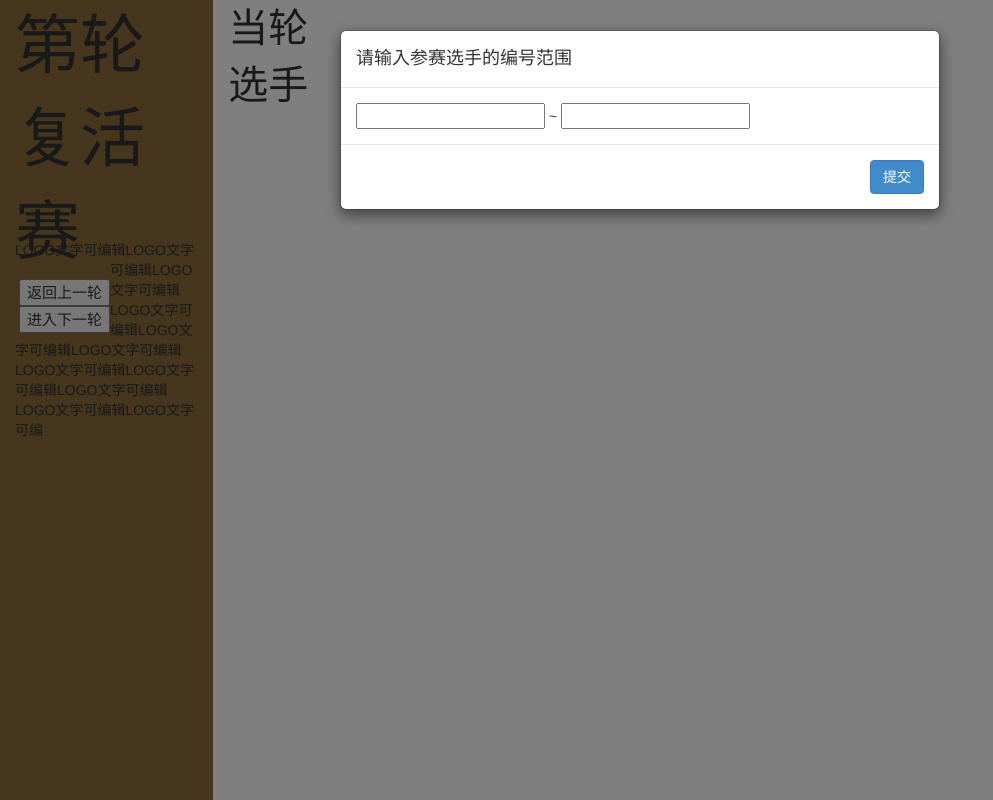
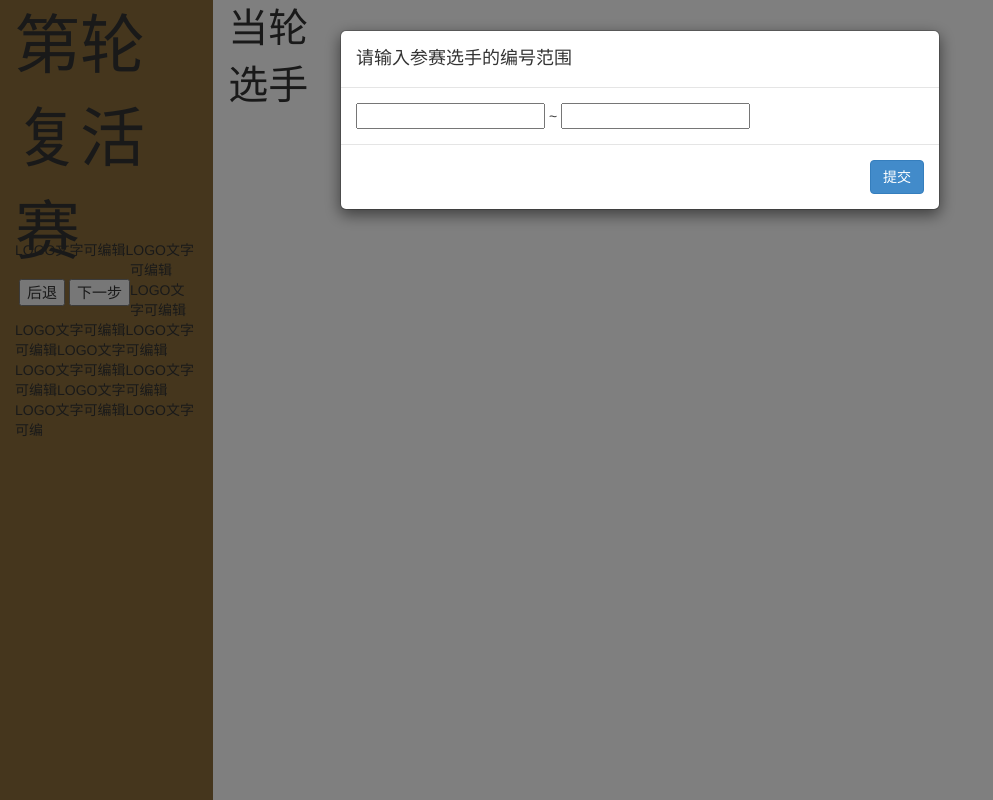
Before and after one commit to netbeen/QJM-draw-system, a plain HTML site: page index.html in a window 1280 px wide. Shown: the whole page, without its empty margins (0-993 px from the left). Drawn offline with Linux system fonts and the light colour scheme.

Commit message:
下一步，后退

```diff
--- a/index.html
+++ b/index.html
@@ -16,8 +16,8 @@
         <div class="col-lg-2 sidebar">
             <div class="overview">第<span id="round-count"></span>轮
                 <div id="isLosersBracket-tip">复活赛</div>
-                <button class="overview-button" id="back-button">返回上一轮</button>
-                <button class="overview-button" id="next-button">进入下一轮</button>
+                <button class="overview-button" id="back-button">后退</button>
+                <button class="overview-button" id="next-button">下一步</button>
             </div>
             <div class="description">LOGO文字可编辑LOGO文字可编辑LOGO文字可编辑LOGO文字可编辑LOGO文字可编辑LOGO文字可编辑LOGO文字可编辑LOGO文字可编辑LOGO文字可编辑LOGO文字可编辑LOGO文字可编</div>
         </div>
```
